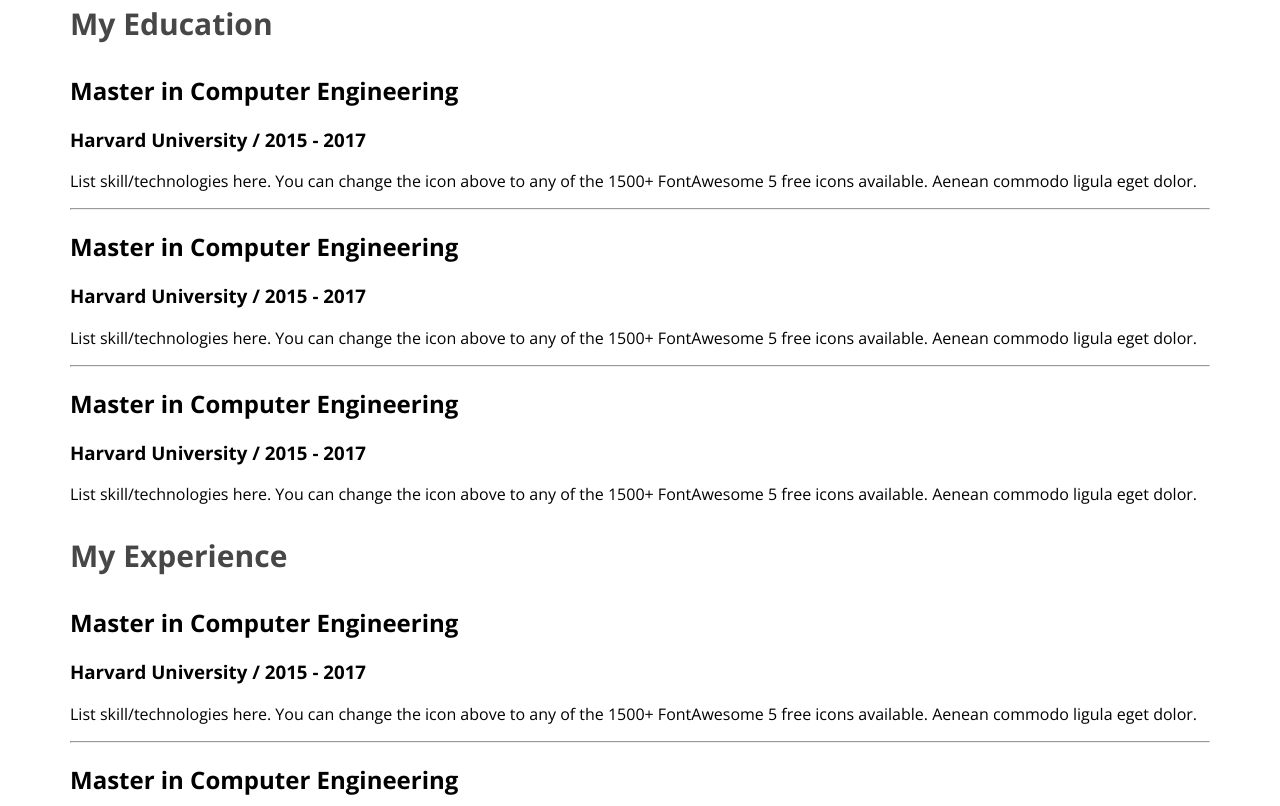
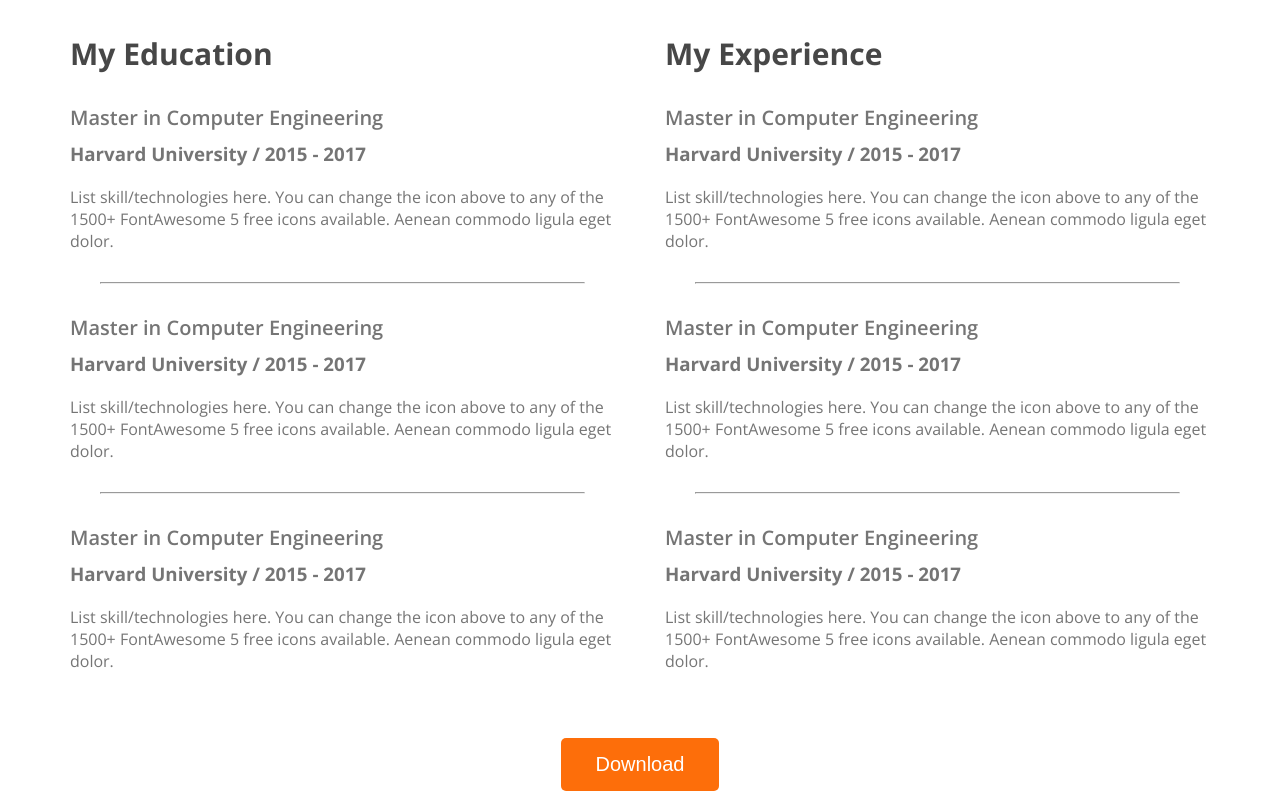
Before and after one commit to Captainboggey/web-developer-protfolio, a plain HTML site: page index.html in a window 1280 px wide. Shown: the part 2494-3300 px from the top of the page. Drawn offline with nearby package versions, Linux system fonts and the light colour scheme.

Commit message:
add download

```diff
--- a/index.html
+++ b/index.html
@@ -158,6 +158,9 @@
                     </div>
                 </div>
             </div>
+            <div class="download-cv">
+                <button class="btn-primary">Download</button>
+            </div>
         </section>
 
 
--- a/styles/style.css
+++ b/styles/style.css
@@ -171,3 +171,35 @@ background: rgb(255, 255, 255);
 
     font-weight: 700;
 }
+.resume-container{
+    display: flex;
+    gap: 50px;
+}
+.resume-item-title{
+    color: rgb(117, 117, 117);
+    font-size: 20px;
+    margin-bottom: 10px;
+
+font-weight: 600;
+
+}
+
+.resume-item-institute{
+    margin-bottom: 20px;
+    margin-top: 0px;
+}
+
+.resume-item-institute,.resume-item-description{
+    color: rgb(117, 117, 117);
+
+
+}
+
+.resume-container hr{
+   margin: 30px;
+}
+
+.download-cv{
+    text-align: center;
+    margin-top: 50px;
+}
```
